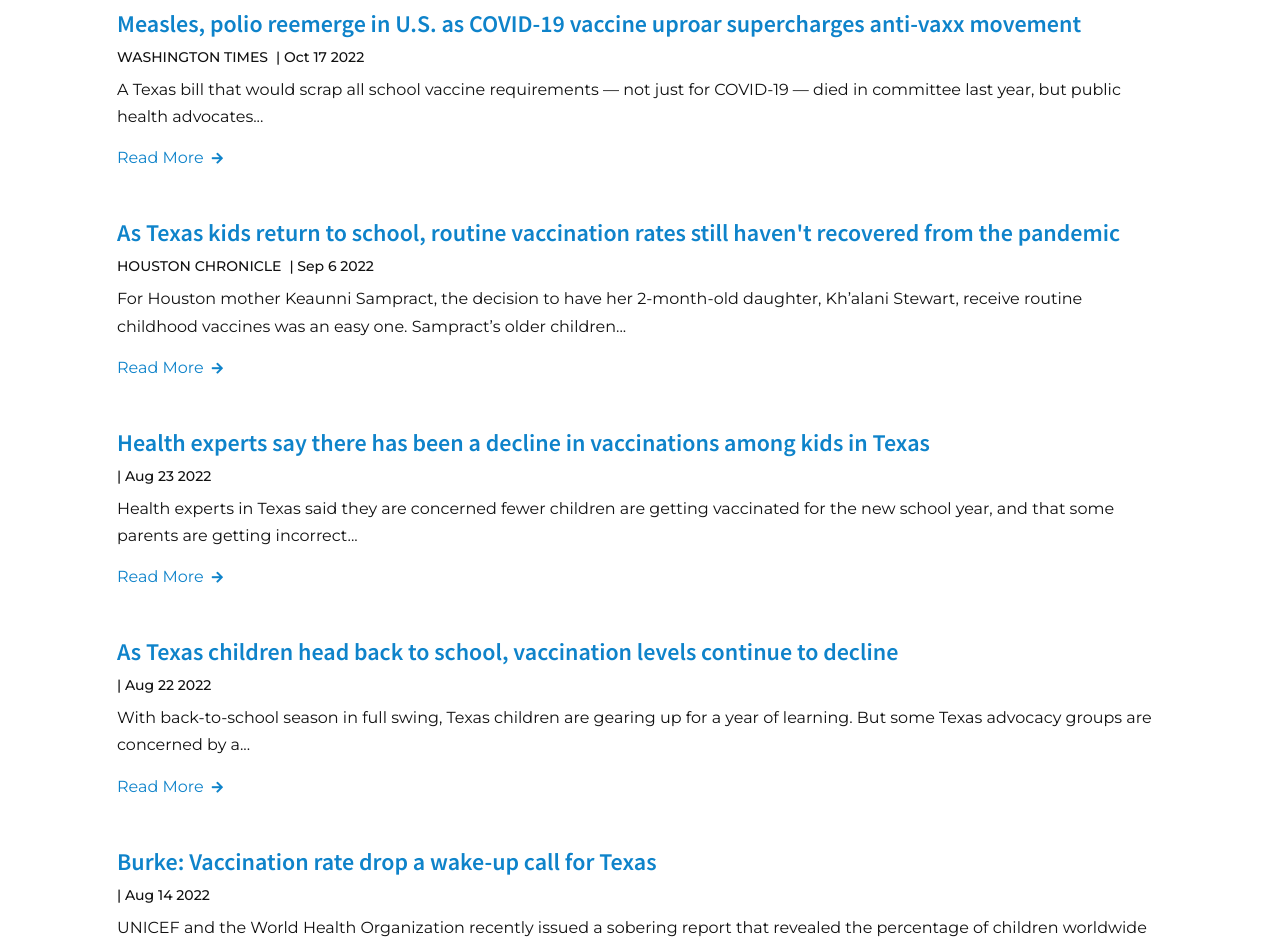
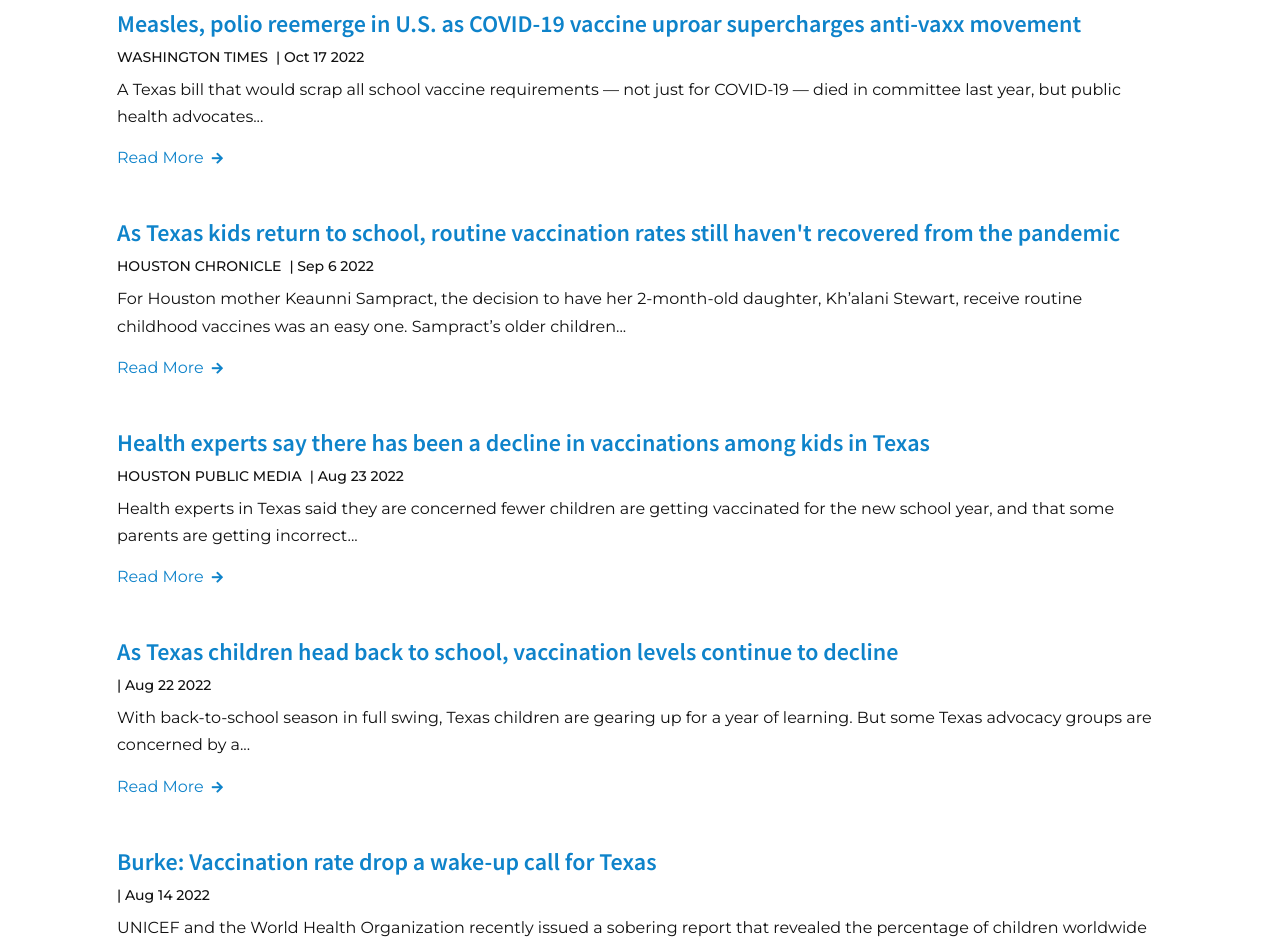
Before and after one commit to aitshuber/immunizecc, a Jekyll site: the page built from newsroom.html, in a window 1280 px wide. Shown: the part 699-1645 px from the top of the page. Built offline with Jekyll 4.4.1, drawn with Linux system fonts in a browser that asks for light colours; some web fonts are replaced; a script that is not in the unit is left out; comment, search, counter and statistics services are not loaded.

Commit message:
Updated '_posts/2022-08-26-presentations-and-publications.md' via CloudCannon

```diff
--- a/_posts/2022-08-26-presentations-and-publications.md
+++ b/_posts/2022-08-26-presentations-and-publications.md
@@ -7,7 +7,7 @@ description:
 keywords: Health, decline, vaccinations, Texas
 date: 2022-08-23 19:00:00 -0500
 published: true
-source:
+source: HOUSTON PUBLIC MEDIA
 source-url:
 categories:
   - blog
```
